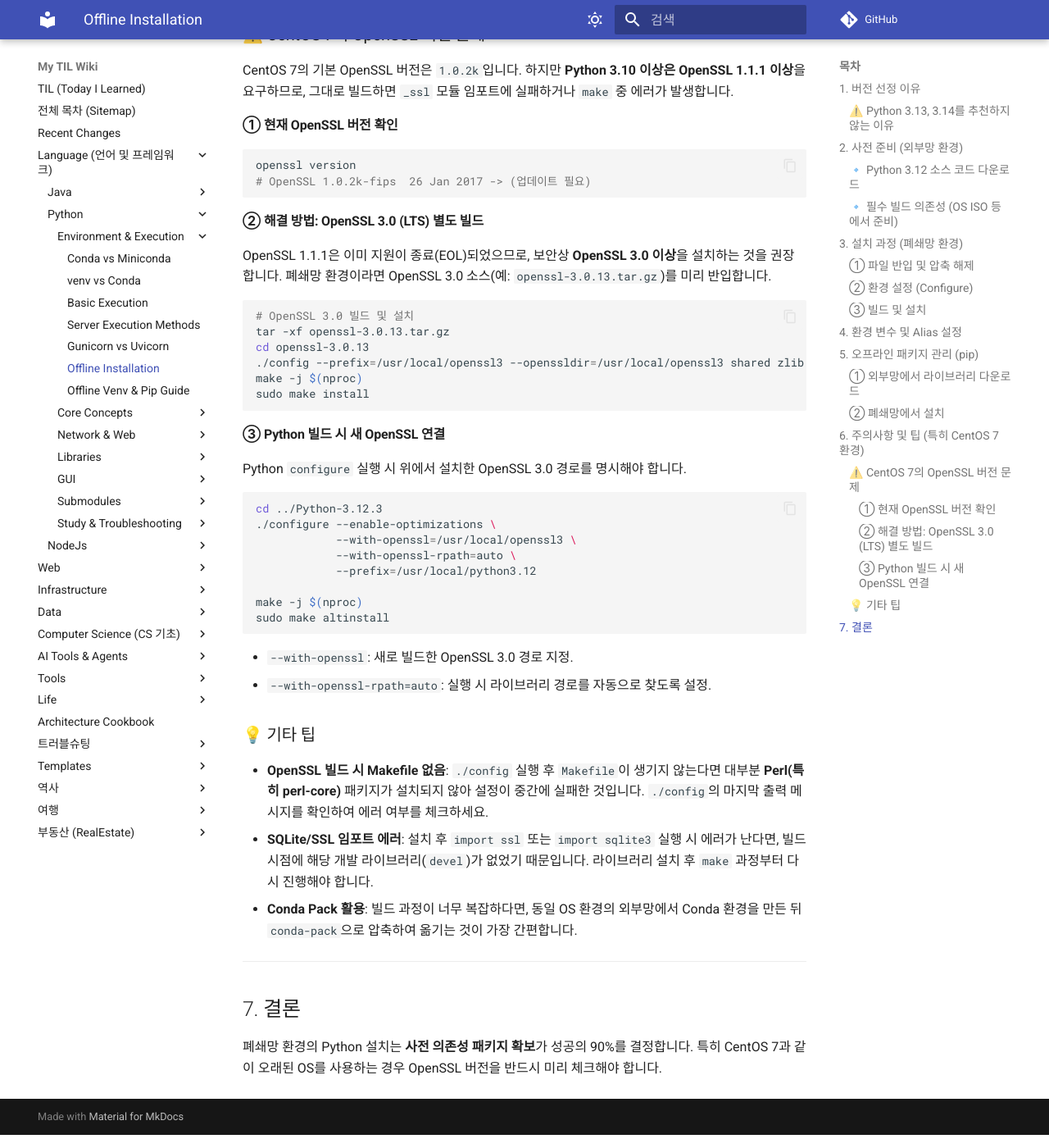
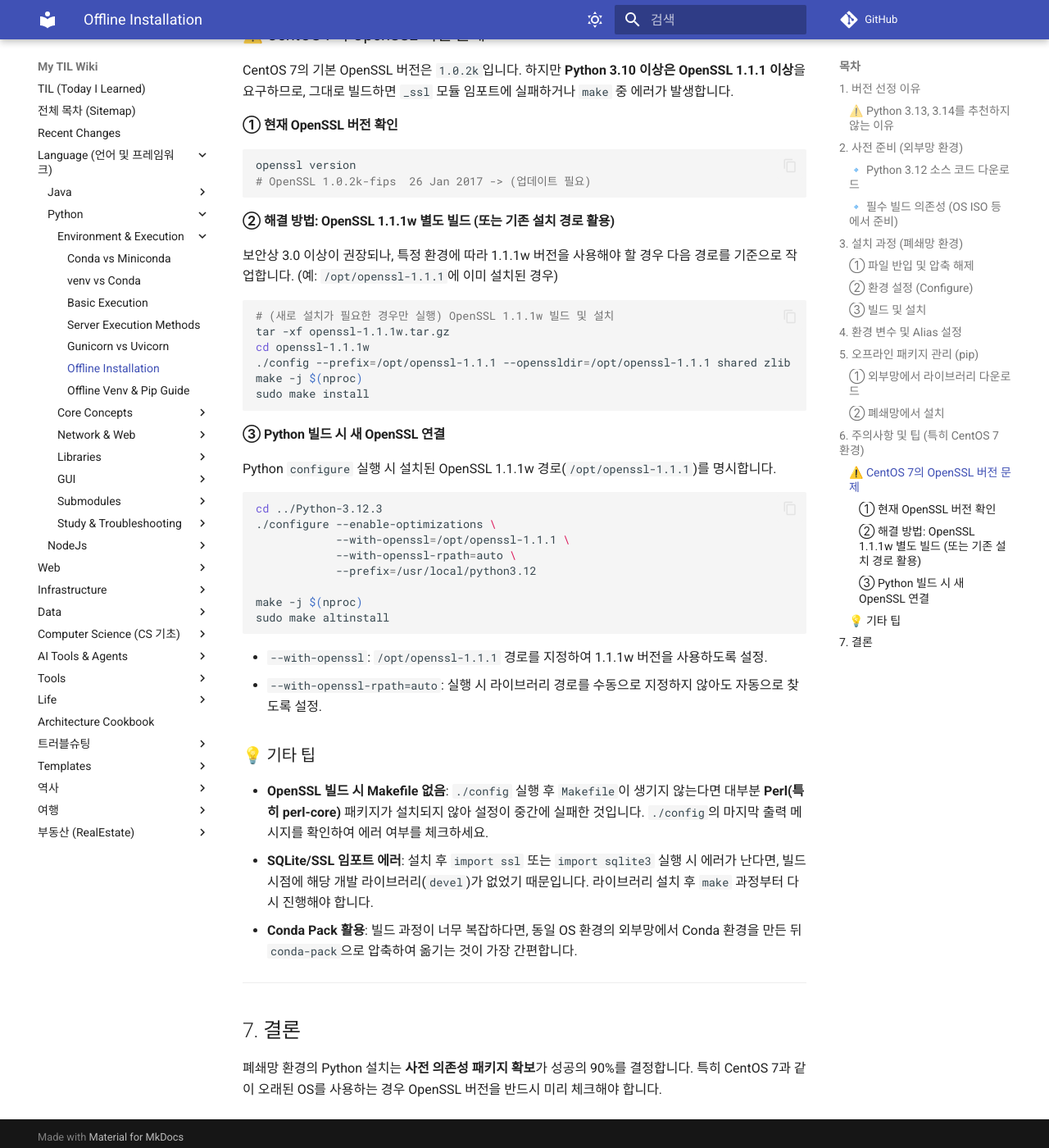
Before and after one commit to DevDooly/TIL, an MkDocs documentation site: the page built from docs/Language/Python/Offline_Installation_Guide.md, in a window 1280 px wide and 1400 px high, scrolled down 2715 px. Shown: the whole window at 82% size. Built offline with MkDocs 1.6.1 and Material for MkDocs 9.7.7, drawn with Linux system fonts in a browser that asks for light colours; comment, search, counter and statistics services are not loaded.

Commit message:
docs: OpenSSL 1.1.1w 경로(/opt/openssl-1.1.1) 반영 및 가이드 업데이트

````diff
--- a/docs/Language/Python/Offline_Installation_Guide.md
+++ b/docs/Language/Python/Offline_Installation_Guide.md
@@ -106,25 +106,25 @@ openssl version
 # OpenSSL 1.0.2k-fips  26 Jan 2017 -> (업데이트 필요)
 ```
 
-#### ② 해결 방법: OpenSSL 3.0 (LTS) 별도 빌드
-OpenSSL 1.1.1은 이미 지원이 종료(EOL)되었으므로, 보안상 **OpenSSL 3.0 이상**을 설치하는 것을 권장합니다. 폐쇄망 환경이라면 OpenSSL 3.0 소스(예: `openssl-3.0.13.tar.gz`)를 미리 반입합니다.
+#### ② 해결 방법: OpenSSL 1.1.1w 별도 빌드 (또는 기존 설치 경로 활용)
+보안상 3.0 이상이 권장되나, 특정 환경에 따라 1.1.1w 버전을 사용해야 할 경우 다음 경로를 기준으로 작업합니다. (예: `/opt/openssl-1.1.1`에 이미 설치된 경우)
 
 ```bash
-# OpenSSL 3.0 빌드 및 설치
-tar -xf openssl-3.0.13.tar.gz
-cd openssl-3.0.13
-./config --prefix=/usr/local/openssl3 --openssldir=/usr/local/openssl3 shared zlib
+# (새로 설치가 필요한 경우만 실행) OpenSSL 1.1.1w 빌드 및 설치
+tar -xf openssl-1.1.1w.tar.gz
+cd openssl-1.1.1w
+./config --prefix=/opt/openssl-1.1.1 --openssldir=/opt/openssl-1.1.1 shared zlib
 make -j $(nproc)
 sudo make install
 ```
 
 #### ③ Python 빌드 시 새 OpenSSL 연결
-Python `configure` 실행 시 위에서 설치한 OpenSSL 3.0 경로를 명시해야 합니다.
+Python `configure` 실행 시 설치된 OpenSSL 1.1.1w 경로(`/opt/openssl-1.1.1`)를 명시합니다.
 
 ```bash
 cd ../Python-3.12.3
 ./configure --enable-optimizations \
-            --with-openssl=/usr/local/openssl3 \
+            --with-openssl=/opt/openssl-1.1.1 \
             --with-openssl-rpath=auto \
             --prefix=/usr/local/python3.12
 
@@ -132,8 +132,9 @@ make -j $(nproc)
 sudo make altinstall
 ```
 
-* `--with-openssl`: 새로 빌드한 OpenSSL 3.0 경로 지정.
-* `--with-openssl-rpath=auto`: 실행 시 라이브러리 경로를 자동으로 찾도록 설정.
+* `--with-openssl`: `/opt/openssl-1.1.1` 경로를 지정하여 1.1.1w 버전을 사용하도록 설정.
+* `--with-openssl-rpath=auto`: 실행 시 라이브러리 경로를 수동으로 지정하지 않아도 자동으로 찾도록 설정.
+
 
 ### 💡 기타 팁
 
````
Also changed, not shown: README.md (+1 -1 lines), docs/Recent_Changes.md (+1 -1 lines).
